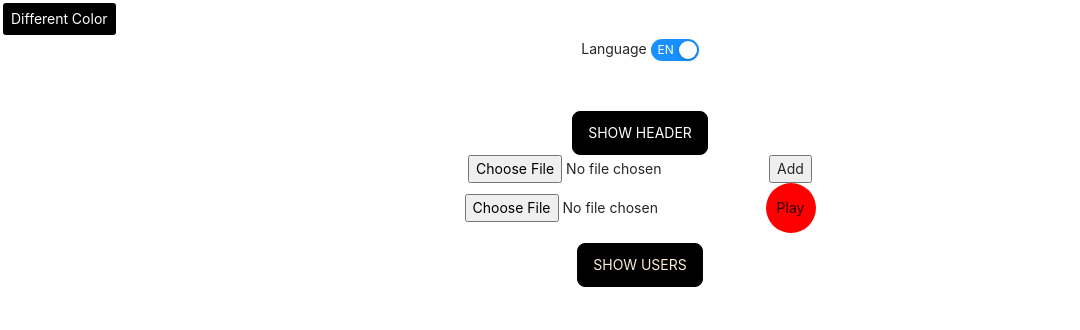
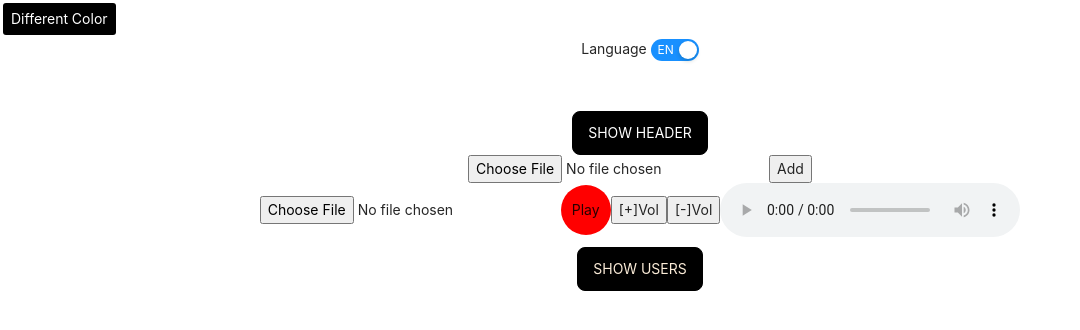
Before and after one commit to lavana555/ignat3, a React (Create React App) app: page /file in a window 1280 px wide. Shown: the top 330 px of the page, without its empty margins (0-1080 px from the left). Built offline with nearby package versions, Linux system fonts and the light colour scheme.

Commit message:
created function for volume buttons

```diff
--- a/src/File/FilePage.tsx
+++ b/src/File/FilePage.tsx
@@ -22,41 +22,64 @@ const FilePage = () => {
     }
 
 
-    const audioRef = useRef<HTMLInputElement>(null);
-    let [audio, setAudio] = useState<HTMLAudioElement|null >(null);
-    const [audioURL, setAudioURL] = useState();
-    const [play,setPlay]=useState(true)
-    const onAddMusic= (e: ChangeEvent<HTMLInputElement>) => {
+    let audioTRef = useRef<HTMLAudioElement>(null);
+    let inputRef = useRef<HTMLInputElement>(null);
+    let [audio1, setAudio1] = useState<HTMLAudioElement | null>(null);
+    const [audio1URL, setAudio1URL] = useState();
+    const [playAudio, setPlayAudio] = useState(true)
+    const onAddVideo = (e: ChangeEvent<HTMLInputElement>) => {
         const newFile = e.target.files && e.target.files[0];
         if (newFile) {
             // @ts-ignore
-            setAudio(newFile);
-            setAudioURL(URL.createObjectURL(newFile))
+            setAudio1(newFile);
+            setAudio1URL(URL.createObjectURL(newFile))
         }
     }
 
-    const onPlay =()=> {
-
-        if(audioURL)
-        {audio&&audio.play();
-        setPlay(false)}else {
-            setPlay(true)
+    const onPlayVid = () => {
+        if (audio1URL) {
+            audioTRef && audioTRef.current && audioTRef.current.play();
+            setPlayAudio(false)
         }
     }
-    const onStop =()=> {
-        if(audioURL){audio&&audio.pause();
-        setPlay(true)}
+    const onStopVid = () => {
+        audioTRef && audioTRef.current && audioTRef.current.pause();
+        setPlayAudio(true)
     }
+
+    const plusVolVid = () => {
+        if (audio1URL && audioTRef.current && audioTRef.current.volume < 0.9) {
+            audioTRef.current.volume += 0.1
+        } else {
+            audioTRef && audioTRef.current && (audioTRef.current.volume = 1);
+        }
+    }
+    const minusVolVid = () => {
+        console.log(audioTRef)
+        if (audio1URL && audioTRef.current && audioTRef.current.volume > 0.1) {
+            audioTRef.current.volume -= 0.1
+        } else {
+            audioTRef && audioTRef.current && (audioTRef.current.volume = 0.1);
+        }
+    }
+
+
     return (
         <div>
             <input type={'file'} accept={'image/*'} ref={inputEl} onChange={onAddFile}/>
             <button onClick={onButtonClick}>Add</button>
             <img src={fileURL}/>
+
+
+
+
             <div className={s.wrapper}>
-                <input type={'file'} accept={'audio/*'} ref={audioRef} onChange={onAddMusic}/>
-                {play&&<div className={s.soundBtn} onClick={onPlay}>Play</div>}
-                {!play&&<div className={s.soundBtn} onClick={onStop}>Stop</div>}
-                <audio ref={(ref) => {audio = ref}} src={audioURL}/>
+                <input type={'file'} ref={inputRef} accept={'audio/*'} onChange={onAddVideo}/>
+                {playAudio && <div className={s.soundBtn} onClick={onPlayVid}>Play</div>}
+                {!playAudio && <div className={s.soundBtn} onClick={onStopVid}>Stop</div>}
+                <button onClick={plusVolVid}>[+]Vol</button>
+                <button onClick={minusVolVid}>[-]Vol</button>
+                <audio ref={audioTRef} controls={true} src={audio1URL}/>
             </div>
         </div>
     );
```
